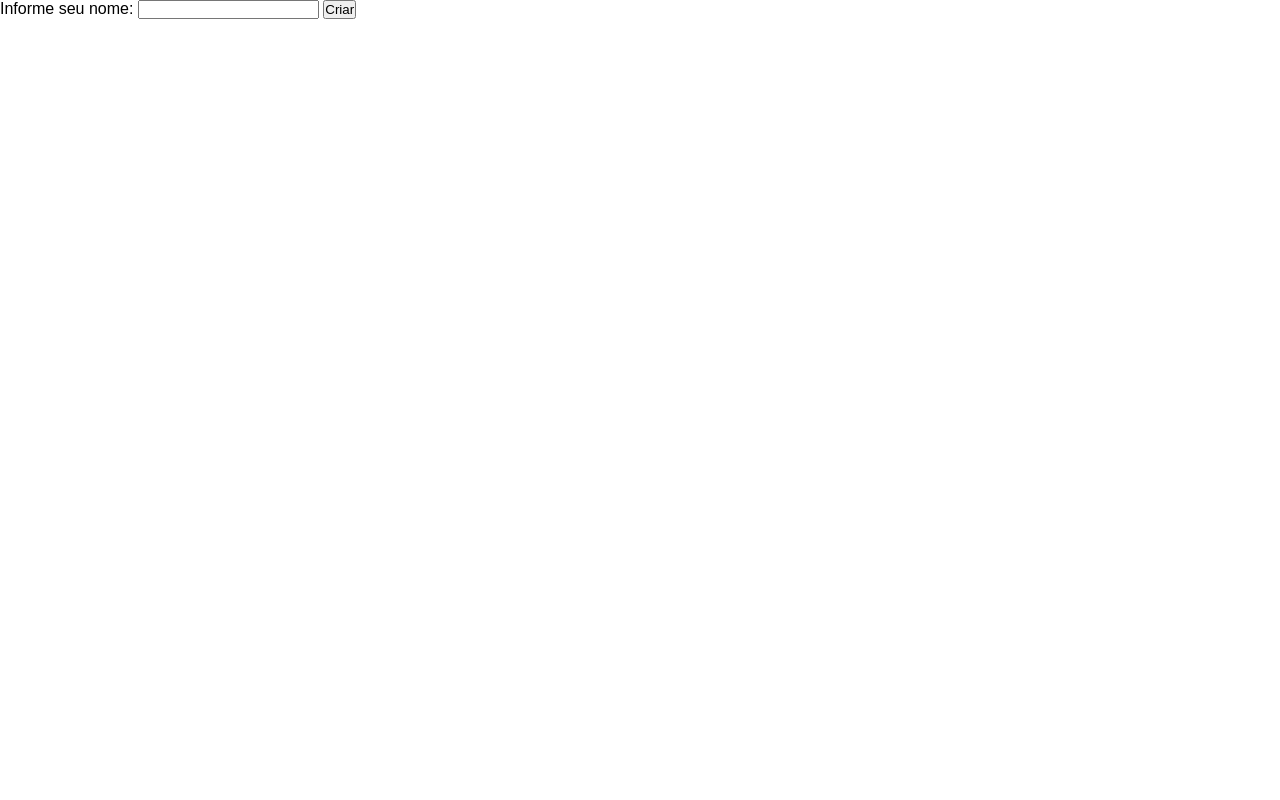
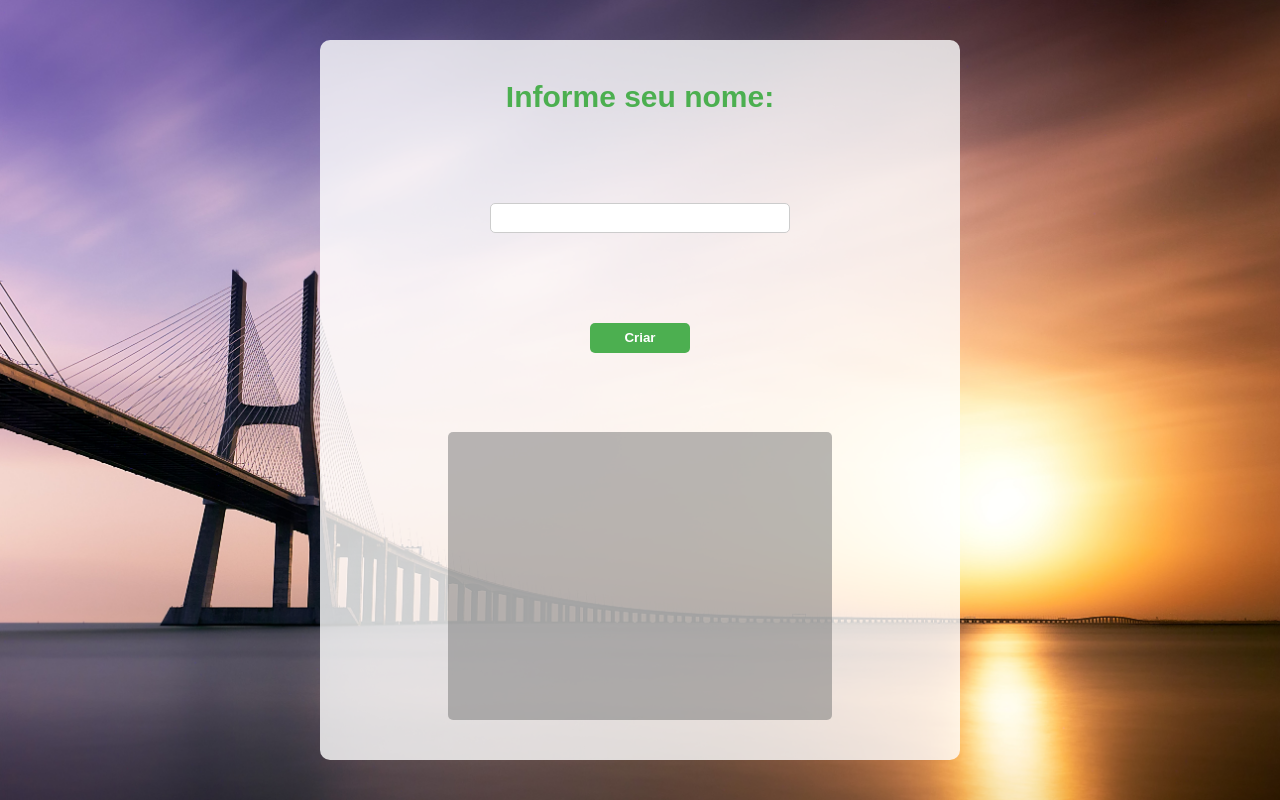
Before and after one commit to maarcos-floriano/gerador-de-nick, a plain HTML site: page public/index.html in a window 1280 px wide. Drawn offline with Linux system fonts and the light colour scheme.

Commit message:
Refactor user input section and display generated profiles

```diff
--- a/public/index.html
+++ b/public/index.html
@@ -8,8 +8,11 @@
 </head>
 <body>
     <main>
-        Informe seu nome: <input id="ipt_nome"> <button onclick="criarPerfil()">Criar</button>
-        <div id="info"></div>
+        <section>
+            <h1>Informe seu nome:</h1> <input id="ipt_nome">
+            <button onclick="criarPerfil()">Criar</button>
+            <div id="info"></div>
+        </section>
     </main>
 </body>
 </html>
--- a/public/main.js
+++ b/public/main.js
@@ -39,9 +39,9 @@ function gerarNick(nome) {
   return nicksEscolhidos;
 }
 function criarEmail(nick) {
-  dominios = ["@gmail.com", "@hotmail.com", "@outlook.com", "@yahoo.com"];
+  dominios = ["@gmail.com", "@hotmail.com", "@outlook.com", "@yahoo.com", "@bol.com.br"];
   let emailComNick = [];
-  for (let i = 0; i < dominios.length; i++) {
+  for (let i = 0; i < nick.length; i++) {
 
     emailComNick.push(nick[i] + dominios[i]);
   }
@@ -53,6 +53,14 @@ function criarPerfil() {
   let nome = document.getElementById("ipt_nome").value;
   nickName = gerarNick(nome);
   email = criarEmail(nickName);
+  info.innerHTML = "";
 
-  console.log(nickName, email);
+  for (let i=0; i < nickName.length; i++) {
+    info.innerHTML += `
+    <div class="card">
+      <p>${nickName[i]}</p>
+      <p>${email[i]}</p>
+    </div>
+    `;
+  }
 }
--- a/public/style.css
+++ b/public/style.css
@@ -10,3 +10,62 @@ body {
 }
 
 /* Adicione mais estilos conforme necessário */
+
+main {
+    display: flex;
+    flex-direction: column;
+    align-items: center;
+    justify-content: center;
+    width: 100vw;
+    height: 100vh;
+    background-image: url('./assets/paisagem.jpg');
+    background-size: cover;
+}
+/* Edite o fundo do site aqui */
+
+section {
+    display: flex;
+    flex-direction: column;
+    align-items: center;
+    justify-content: space-around;
+    width: 50%;
+    height: 90%;
+    background-color: rgba(255, 255, 255, 0.8);
+    border-radius: 10px;
+}
+/* Informacoes sobre o card */
+h1{
+    font-size: 30px;
+    font-weight: bold;
+    color: #4CAF50;
+    margin-bottom: 10px;
+
+}
+input {
+    width: 300px;
+    height: 30px;
+    border-radius: 5px;
+    border: 1px solid #ccc;
+    padding: 5px;
+    margin-bottom: 10px;
+}
+button {
+    width: 100px;
+    height: 30px;
+    border-radius: 5px;
+    border: none;
+    background-color: #4CAF50;
+    color: white;
+    font-weight: bold;
+    cursor: pointer;
+}
+#info{
+    background-color: rgba(122, 122, 122, 0.521);
+    width: 60%;
+    height: 40%;
+    border-radius: 5px;
+    display: flex;
+    flex-direction: column;
+    align-items: start;
+    justify-content: space-around;
+}
```
Also changed, not shown: public/assets/paisagem.jpg (added).
